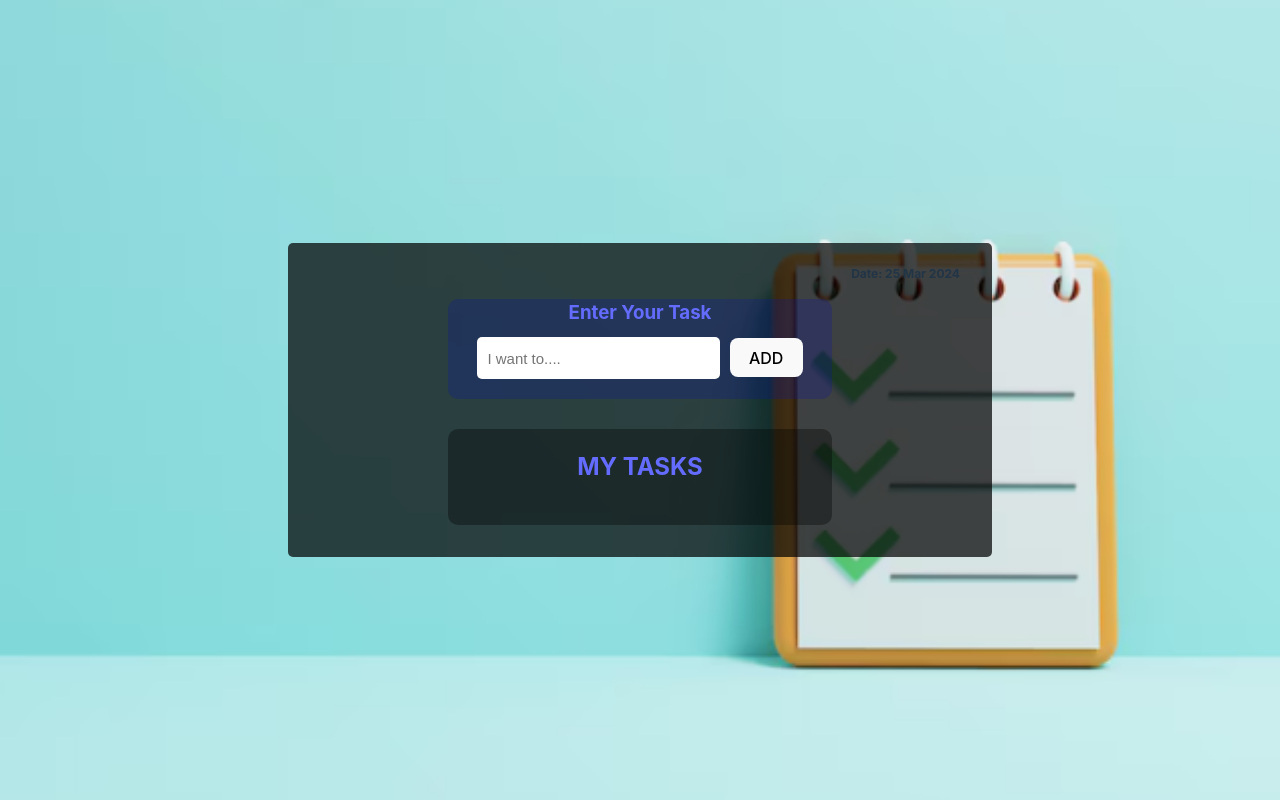
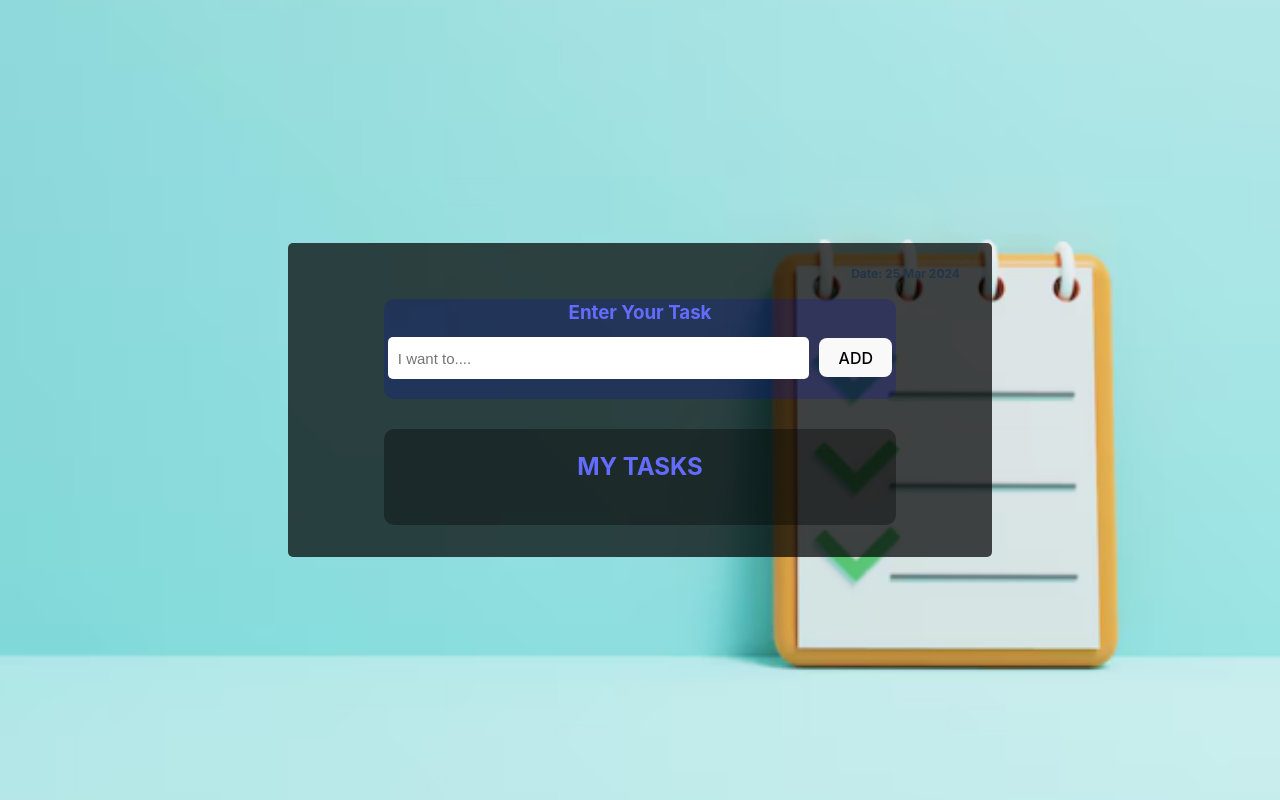
Before and after one commit to TajjDev/to-do-with-react, a React (Vite) app: page / in a window 1280 px wide. Built offline with nearby package versions, Linux system fonts and the light colour scheme.

Commit message:
Update index.css

```diff
--- a/src/index.css
+++ b/src/index.css
@@ -19,7 +19,7 @@ h4{
   font-size: 12px;
 }
 .input{
-  width: 60%;
+  width: 80%;
   flex-wrap: wrap;
   background-color: #0810ab3a;
   border-radius: 10px;
@@ -63,7 +63,7 @@ h3{
 }
 .task{
   /* border: 2px solid greenyellow; */
-  width: 60%;
+  width: 80%;
   margin-top: 30px;
   background-color: #00000058;
   border-radius: 10px;
```
